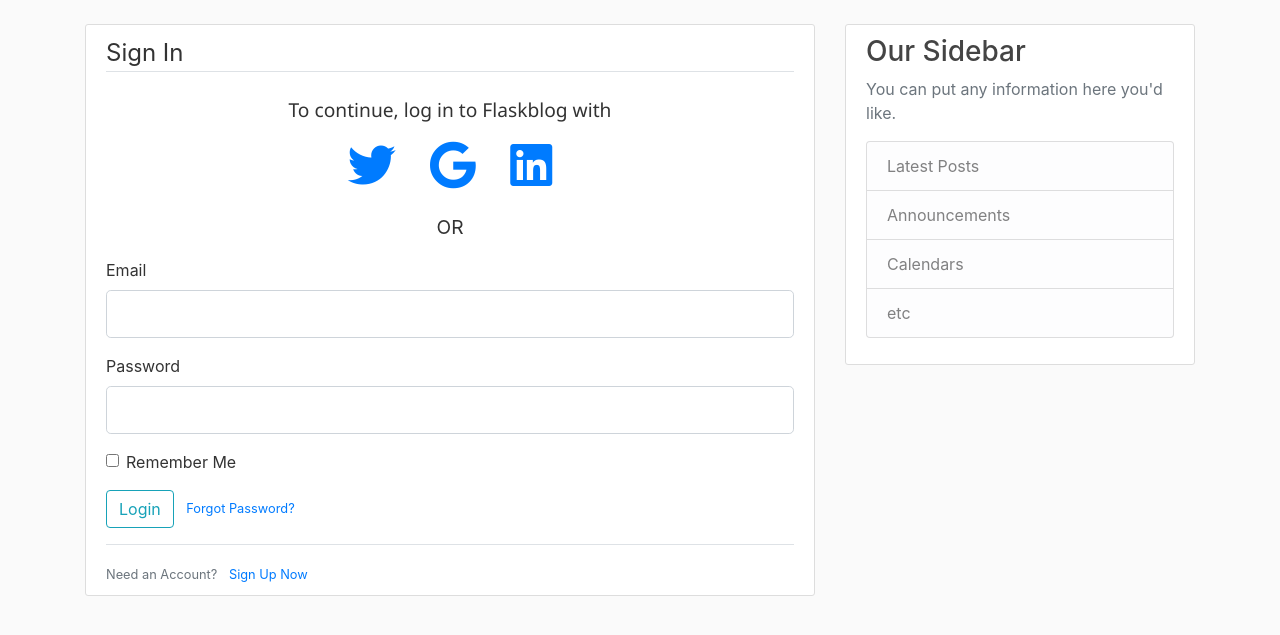
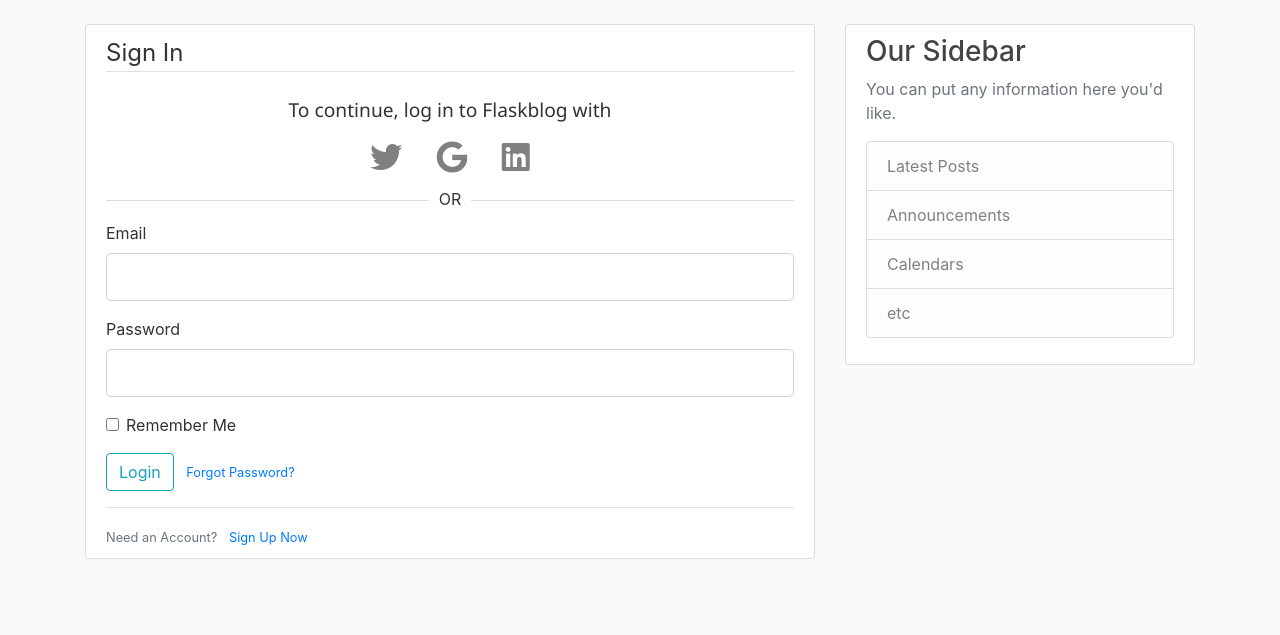
Before and after one commit to wilfred321/flask_blog, a Flask app: page /login in a window 1280 px wide. Shown: the part 56-691 px from the top of the page. Run offline with Flask 2, Linux system fonts and the light colour scheme; some libraries are stand-ins or nearby versions.

Commit message:
additional commit

```diff
--- a/flask_blog/static/main.css
+++ b/flask_blog/static/main.css
@@ -35,6 +35,9 @@ h1, h2, h3, h4, h5, h6 {
 
 .article-title {
   color: #444444;
+  font-family:sans-serif;
+  font-size: x-large;
+
 }
 
 a.article-title:hover {
@@ -89,7 +92,29 @@ a.article-title:hover {
   text-align: center;
 
 }
+
 #oauth-text{
   font-size: larger;
   font-family: 'Segoe UI', Tahoma, Geneva, Verdana, sans-serif;
 }
+
+.oauth-icons{
+  color: grey;
+}
+:hover.oauth-icons{
+  color:rgb(7, 63, 3);
+
+}
+
+#h2 {
+  width: 100%;
+  text-align: center;
+  border-bottom: 1px solid #dddddd;
+  line-height: 0.1em;
+  margin: 10px 0 20px;
+}
+
+#h2 span {
+   background:#fff;
+   padding:0 10px;
+}
--- a/flask_blog/templates/login.html
+++ b/flask_blog/templates/login.html
@@ -13,15 +13,17 @@
             <div class="oauth-selection">
                 <p id="oauth-text">To continue, log in to Flaskblog with</p>
 
-                <a href="{{url_for('users.login')}}" class="fab fa-twitter fa-3x"></a>
+                <a href="{{url_for('users.login')}}" class="fab fa-twitter fa-2x oauth-icons"></a>
 
-                <a href="{{url_for('users.google_redirect')}}" class="fab fa-google fa-3x oauth-padding"></a>
+                <a href="{{url_for('users.google_redirect')}}"
+                    class="fab fa-google fa-2x oauth-padding oauth-icons"></a>
 
-                <a href="{{url_for('users.login')}}" class="fab fa-linkedin fa-3x"></a>
+                <a href="{{url_for('users.login')}}" class="fab fa-linkedin fa-2x oauth-icons"></a>
                 <div class="mb-4">
+                    <!-- <a class="btn btn-sm px-2 btn-primary" href="#" role="button"><i
+                            class="fab fa-twitter fa-2x"></i><Sign in with twitter</em> </a> -->
                 </div>
-
-                <p style="font-size:larger">OR</p>
+                <p id="h2"><span>OR</span></p>
 
             </div>
             <div class="form-group">
```
